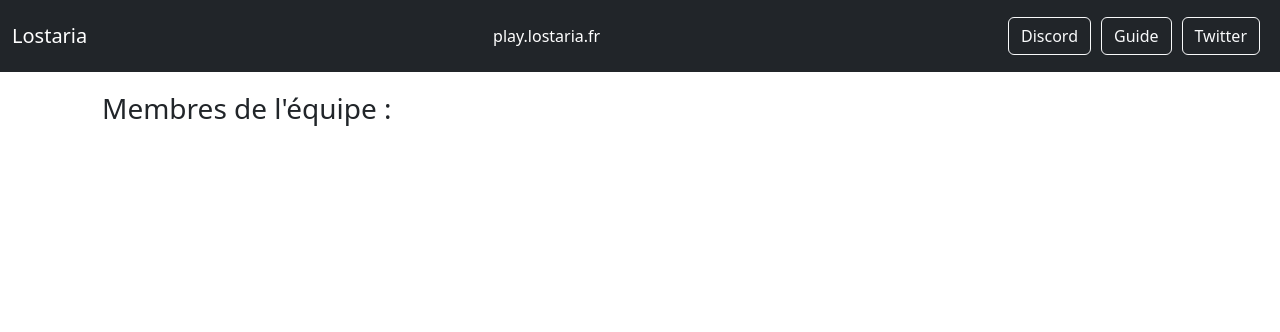
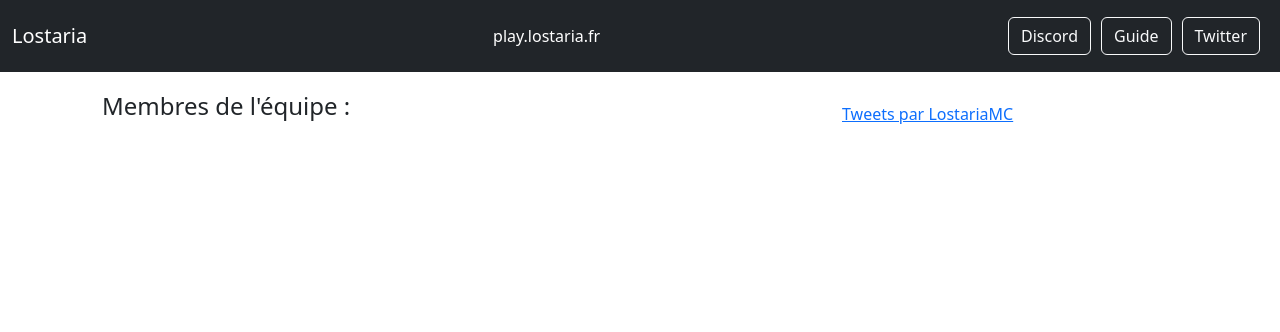
Before and after one commit to LostariaMC/Website, a PHP site: template views/global/home.php in a window 1280 px wide. Shown: the top 332 px of the page. Run offline with PHP 8.4, Linux system fonts and the light colour scheme; the template is opened without the code that fills it, so the values that code supplies are empty; some libraries are stand-ins or nearby versions.

Commit message:
✨ Add Twitter Embed on home page

```diff
--- a/views/global/home.php
+++ b/views/global/home.php
@@ -23,7 +23,9 @@
 
 <div class="container">
 
-    <h3 style="margin: 20px">Membres de l'équipe :</h3>
+    <div class="row">
+        <div class="col-md-8">
+            <h4 style="margin: 20px">Membres de l'équipe :</h4>
             <?php
             $i = 0;
             foreach ($staffMembers as $p) {
@@ -67,3 +69,9 @@
             }
             ?>
         </div>
+        <div style="margin-top: 30px; padding-bottom: 40px;" class="col-md-4">
+            <a class="twitter-timeline" href="https://twitter.com/LostariaMC?ref_src=twsrc%5Etfw" data-height="900">Tweets par LostariaMC</a> <script async src="https://platform.twitter.com/widgets.js" charset="utf-8"></script>
+
+        </div>
+    </div>
+</div>
```
Lines whose indentation alone changed are shown as unchanged.
